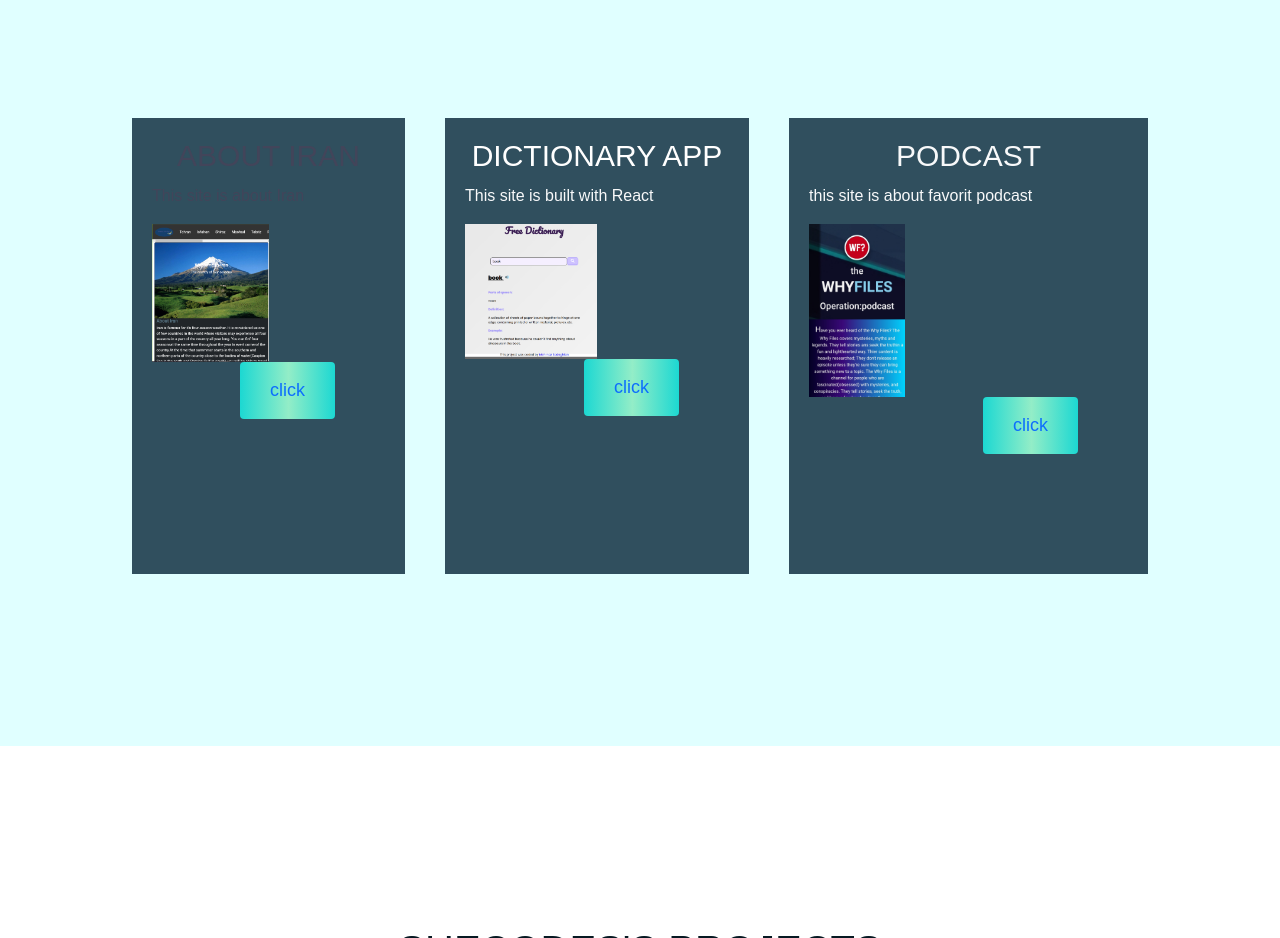
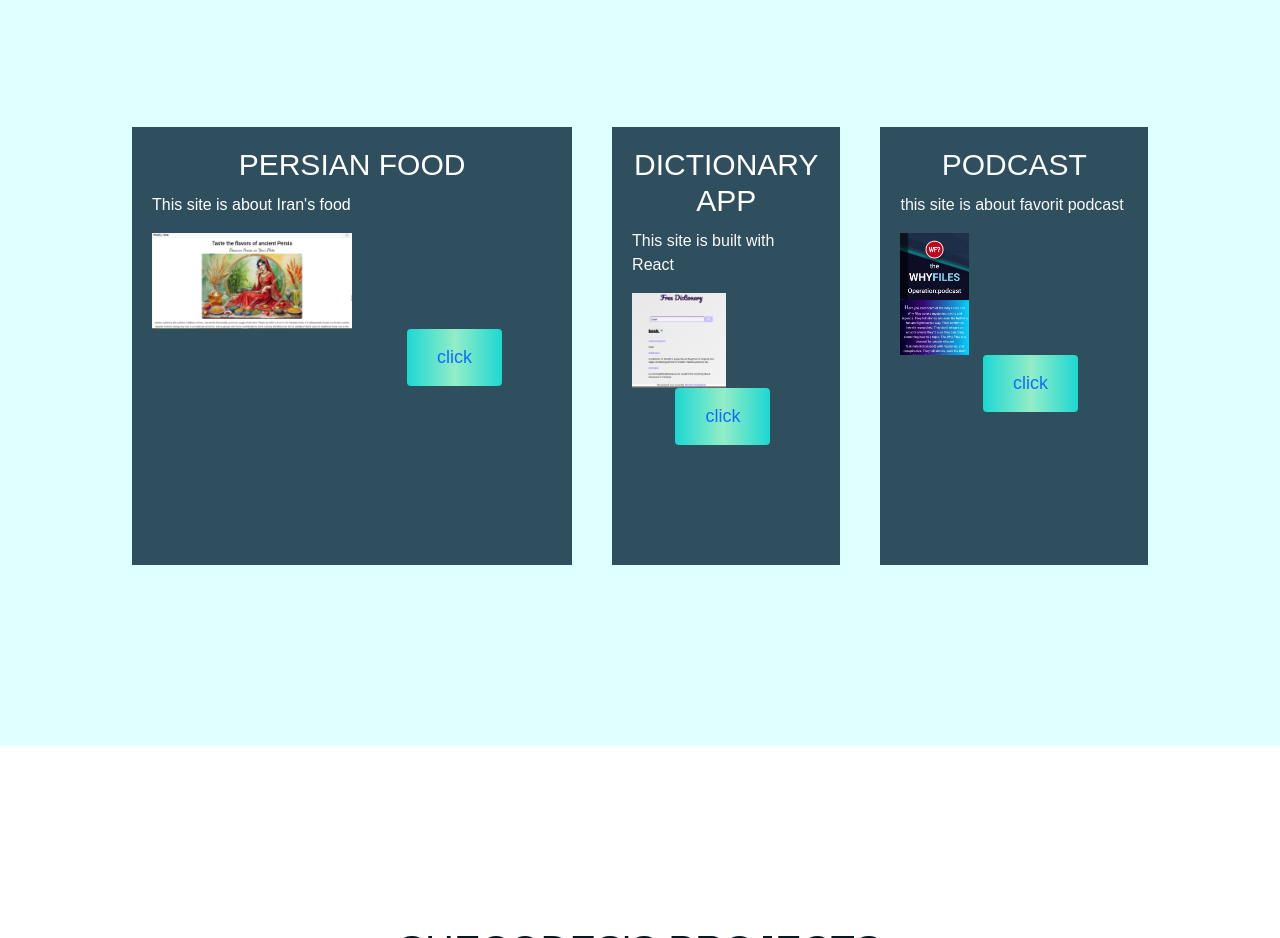
Before and after one commit to mymehrnaz/portfolio, a plain HTML site: page index.html in a window 1280 px wide. Shown: the part 2600-3538 px from the top of the page. Drawn offline with nearby package versions, Linux system fonts and the light colour scheme; a web font is replaced by a local one.

Commit message:
another changes comitted

```diff
--- a/index.html
+++ b/index.html
@@ -172,10 +172,10 @@
       <div class="container reveal">
         <div class="text-container">
           <div class="text-box">
-            <h3>About Iran</h3>
-            <p>This site is about Iran</p>
+            <h3 class="dig">Persian food</h3>
+            <p class="dig">This site is about Iran's food</p>
 
-            <img src="image/iran.png" target="_blank" width="50%" class="didi">
+            <img src="image/dodo.png" target="_blank" width="50%" class="didi">
             <div class="inja"><a href="https://helpful-biscuit-f7df9a.netlify.app/" target="_blank" class="inha">click</a></div>
           </div>
           <div class="text-box">
```
Also changed, not shown: image/dodo.png (added).
